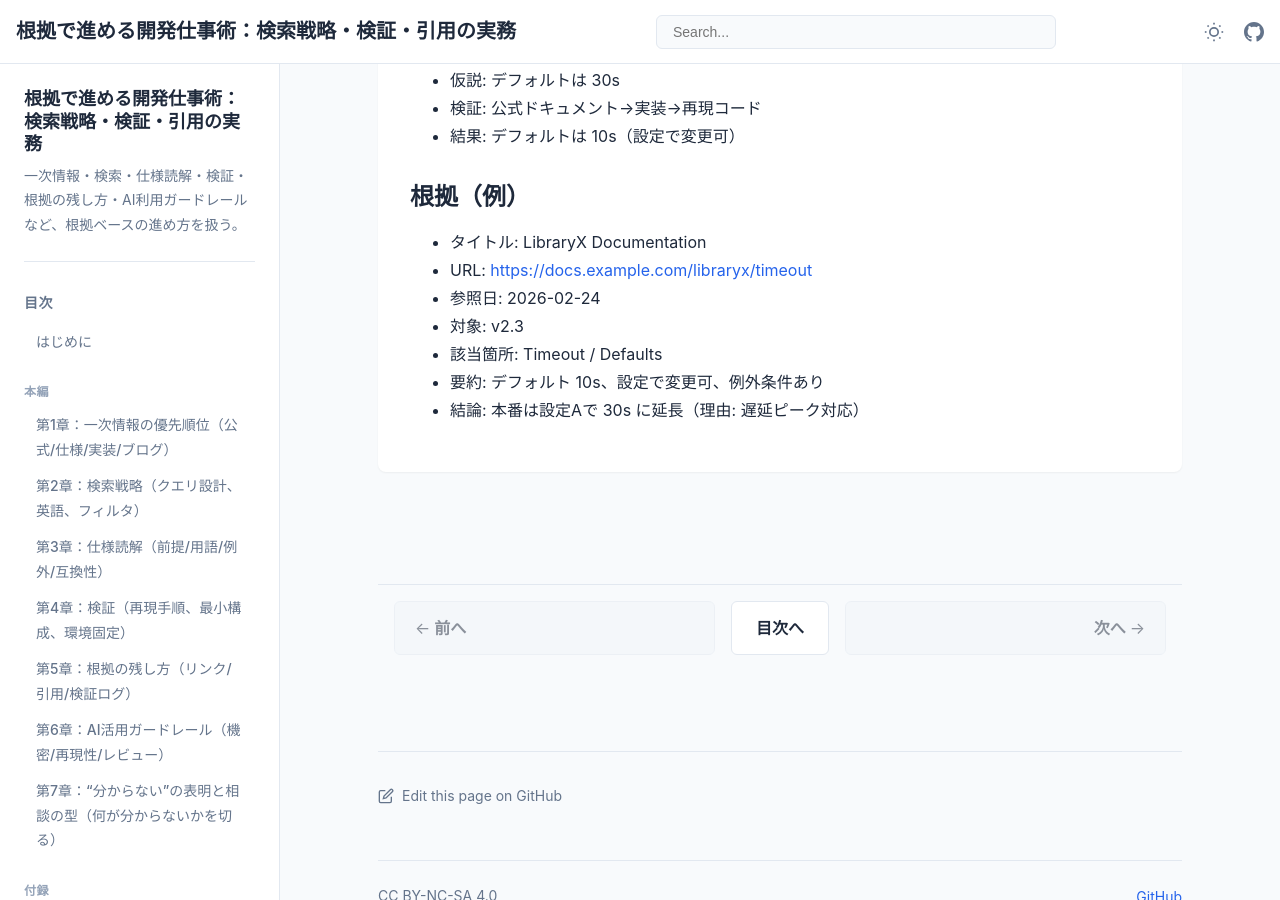
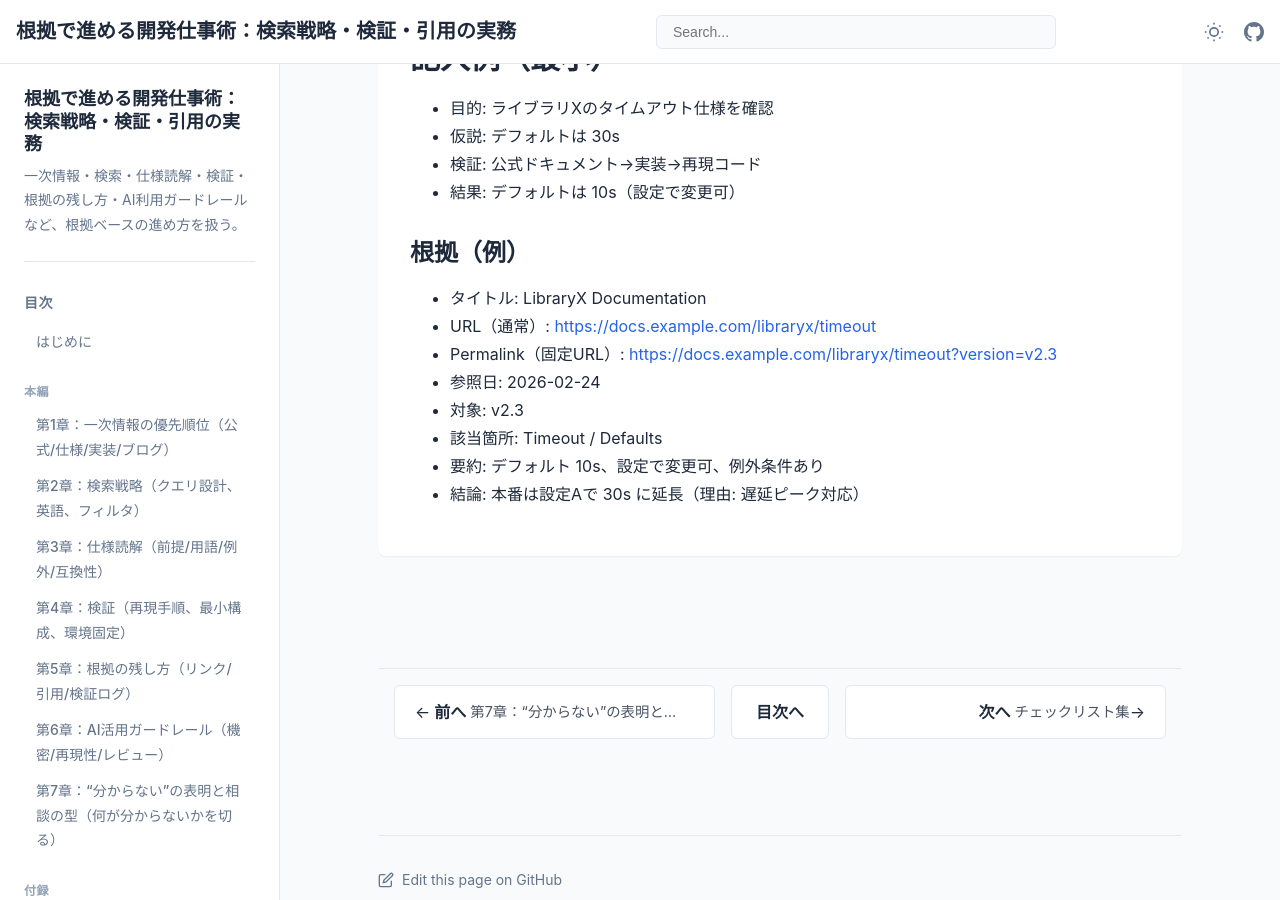
Before and after one commit to itdojp/evidence-based-engineering-book, a Jekyll site: the page built from docs/appendices/templates/research-log/index.md, in a window 1280 px wide and 900 px high, scrolled down 1454 px. Built offline with Jekyll 4.4.1, drawn with Linux system fonts in a browser that asks for light colours; some of the changed text lies outside the part shown.

Commit message:
docs: add permalink guidance and fix appendix nav (issue #9)

```diff
--- a/docs/_includes/page-navigation.html
+++ b/docs/_includes/page-navigation.html
@@ -109,6 +109,11 @@ level of such grouping so only leaf items (having `path`/`url`) participate.
               {%- assign _next_char = _page_url_n | slice: _cand_len, 1 -%}
               {%- if _next_char == '/' -%}
                 {%- assign _is_boundary = true -%}
+              {%- else -%}
+                {%- assign _last_char = item_url_n | slice: -1, 1 -%}
+                {%- if _last_char == '/' and item_url_n != '/' -%}
+                  {%- assign _is_boundary = true -%}
+                {%- endif -%}
               {%- endif -%}
             {%- endif -%}
 
--- a/docs/appendices/checklists/index.md
+++ b/docs/appendices/checklists/index.md
@@ -18,6 +18,11 @@ order: 910
 - [ ] 環境（バージョン）が固定されている
 - [ ] ログ/証跡が採取されている
 
+## 意思決定チェック（再検証性）
+
+- [ ] 前提/スコープ境界（何を含み、何を含まないか）を明記した
+- [ ] 代替案（採用しなかった案/理由）を記録した
+
 ## AI利用チェック
 
 - [ ] 機密情報を入力していない
--- a/docs/appendices/templates/research-log/index.md
+++ b/docs/appendices/templates/research-log/index.md
@@ -18,6 +18,7 @@ order: 901
 
 - 手順:
 - 観測点:
+- 環境固定（OS/CPU/依存バージョン等）:
 
 ## 結果
 
@@ -28,7 +29,8 @@ order: 901
 ### 出典
 
 - タイトル:
-- URL:
+- URL（通常）:
+- Permalink（固定URL）:
 - 参照日:
 - 対象バージョン（またはコミット/リリース）:
 
@@ -59,7 +61,8 @@ order: 901
 ### 根拠（例）
 
 - タイトル: LibraryX Documentation
-- URL: <https://docs.example.com/libraryx/timeout>
+- URL（通常）: <https://docs.example.com/libraryx/timeout>
+- Permalink（固定URL）: <https://docs.example.com/libraryx/timeout?version=v2.3>
 - 参照日: 2026-02-24
 - 対象: v2.3
 - 該当箇所: Timeout / Defaults
--- a/docs/chapters/chapter-05/index.md
+++ b/docs/chapters/chapter-05/index.md
@@ -41,6 +41,19 @@ order: 50
 - 該当箇所（節番号/見出し/ファイル/関数/行）
 - 自分の結論（その根拠で何を決めたか）
 
+### 恒久リンク（Permalink）の作り方（例）
+
+リンクだけだと、ページ改訂・リダイレクト・消失に弱い。可能な限り「内容が固定されるURL」を使う。
+
+- GitHub（コード）: `blob/<commit_sha>/...` のURL（Permalink）を使う
+  - 例: ファイルの「...」→「Copy permalink」
+- GitHub（Issue/PR）: 該当コメント/レビューのURLを使う（後から追跡できる）
+- 仕様/標準: 対象バージョン（または版）と節番号を残し、可能なら版固定のURLを使う
+- リリースノート: version 固定のページ（タグ/リリースURL）を使う
+- Web記事: 参照日と該当見出しを必ず残す（重要ならアーカイブも検討する）
+
+運用に落とし込むため、調査ログテンプレでは「通常URL」と「Permalink」を分けて記録する。
+
 ## 具体例（悪い例→良い例）
 
 ### 悪い例
```
